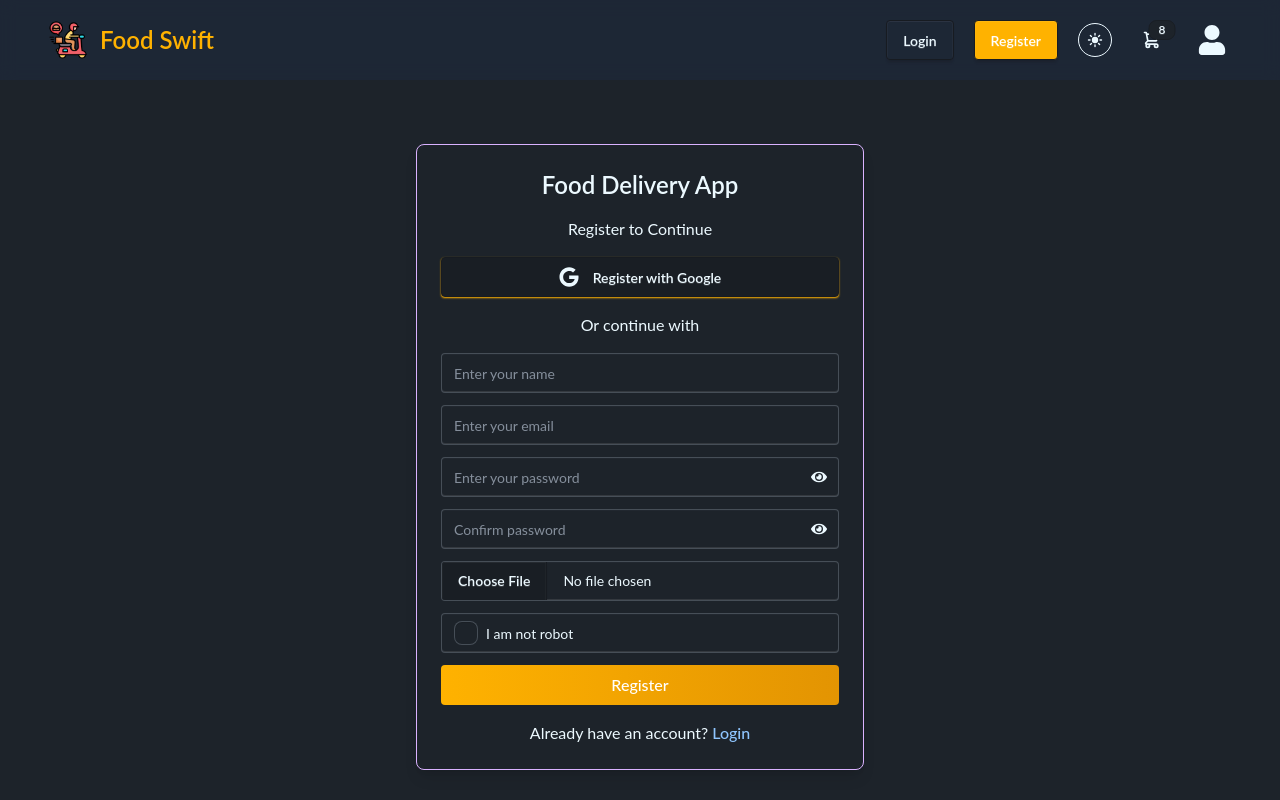
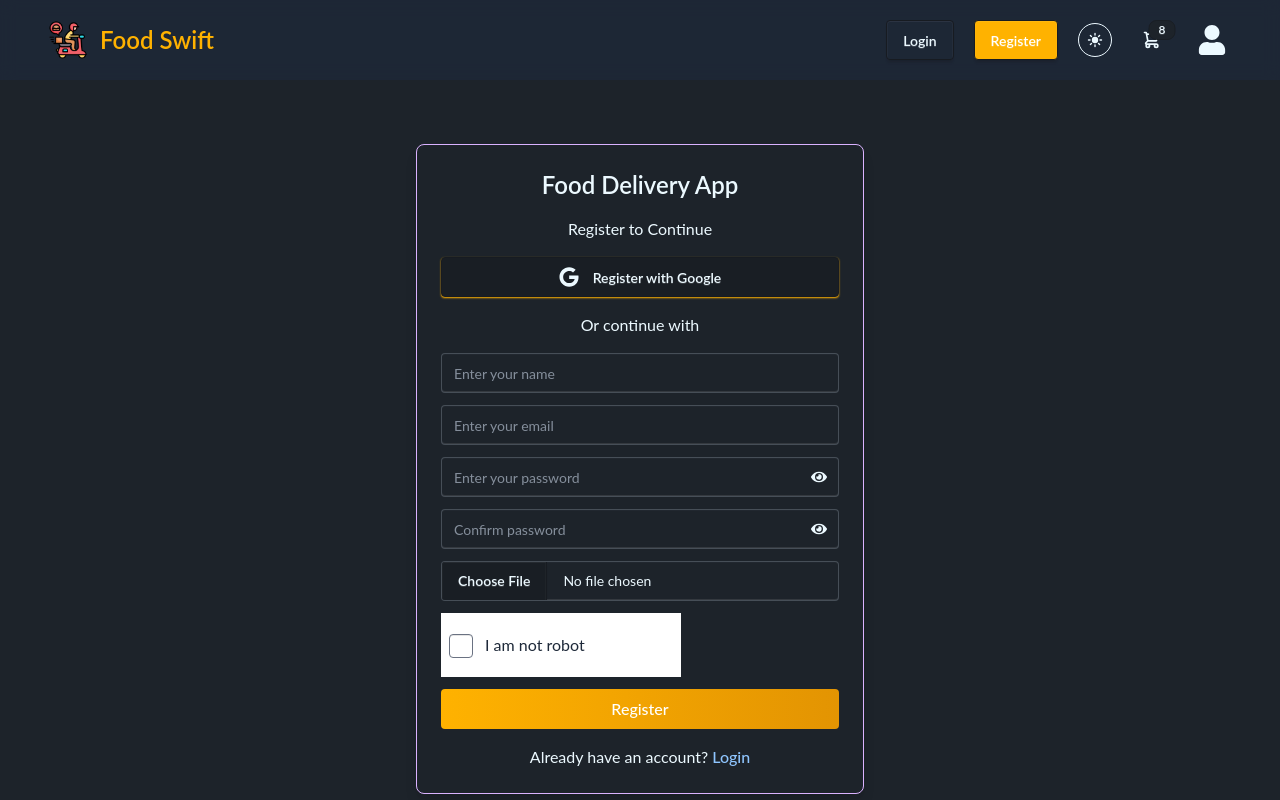
Before and after one commit to pxgacademy/Food-Swift-Quantum-Devs, a React (Vite) app: page /register in a window 1280 px wide. Shown: the top 800 px of the page. Built offline with nearby package versions, Linux system fonts and the light colour scheme; no server answers.

Commit message:
Updated Register page

```diff
--- a/src/components/inputs/Input.jsx
+++ b/src/components/inputs/Input.jsx
@@ -2,7 +2,7 @@ import PropTypes from "prop-types";
 
 const Input = ({
   label = "",
-  id='',
+  id = "",
   type = "text",
   placeholder = "",
   disabled = false,
@@ -17,7 +17,7 @@ const Input = ({
   validation,
   errorText,
 }) => {
-  const style = `${width} outline-none focus:outline-none ${errorText && "border-error"}`;
+  const style = `outline-none focus:outline-none ${errorText && "border-error"}`;
 
   return (
     <div>
@@ -30,7 +30,7 @@ const Input = ({
         readOnly={readOnly}
         accept={accept}
         {...validation}
-        className={`${className} ${padding} ${margin} ${inputType} ${!clearStyles && style} `}
+        className={`${className} ${width} ${padding} ${margin} ${inputType} ${!clearStyles && style} `}
       />
       {errorText && (
         <span className="text-error inline-block mt-1">{errorText}</span>
--- a/src/pages/authentication/register/Register.jsx
+++ b/src/pages/authentication/register/Register.jsx
@@ -129,7 +129,6 @@ const Register = () => {
                 ...register("password", {
                   required: "Password is required",
                   pattern: {
-
                     value:
                       /^(?=.*[A-Z])(?=.*\d)(?=.*[!@#$%^&*()_+\-=[\]{};':"\\|,.<>?]).{8,}$/,
                     message:
@@ -181,12 +180,14 @@ const Register = () => {
           </div>
 
           <div>
-            <div className="input w-full focus:outline-none">
+            <div className="flex items-center gap-x-3 bg-gray-200 dark:bg-white text-gray-800 max-w-60 min-h-16 p-2">
               <Input
+                id="regCheck"
                 type="checkbox"
                 inputType="checkbox"
                 width=""
-                id="regCheck"
+                clearStyles={true}
+                className="border-gray-500 text-gray-700 before:text-gray-700 rounded"
                 validation={{
                   ...register("robot", { required: "Agree with this" }),
                 }}
```
